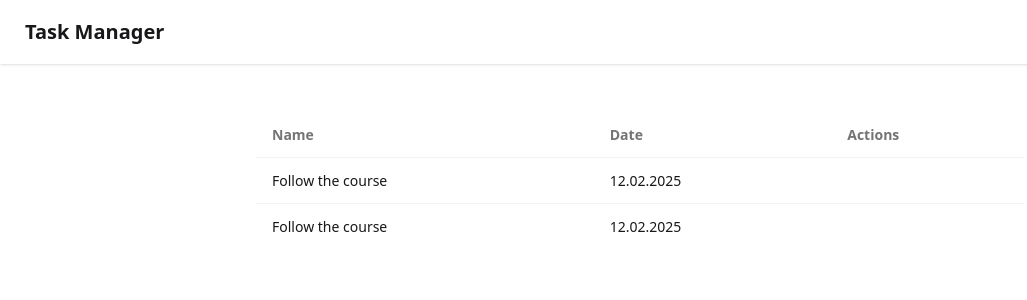
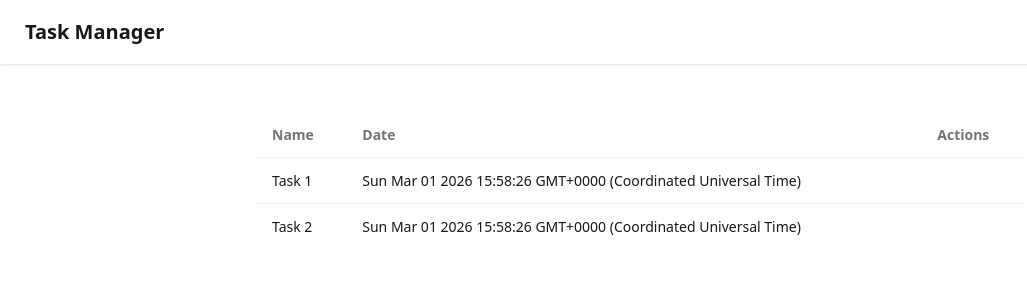
Before and after one commit to ngDevsAndFriends/aaa-angular-demo, an Angular app: page / in a window 1280 px wide. Shown: the top 300 px of the page, without its empty margins (0-1027 px from the left). Built offline with nearby package versions, Linux system fonts and the light colour scheme.

Commit message:
use the task's properties instead of the placeholders in the table

```diff
--- a/src/app/task-list/task-list.html
+++ b/src/app/task-list/task-list.html
@@ -9,8 +9,8 @@
   <tbody>
     @for (task of tasks(); track task.id) {
       <tr>
-        <td>Follow the course</td>
-        <td>12.02.2025</td>
+        <td>{{ task.title }}</td>
+        <td>{{ task.createdAt }}</td>
         <td></td>
       </tr>
     }
```
